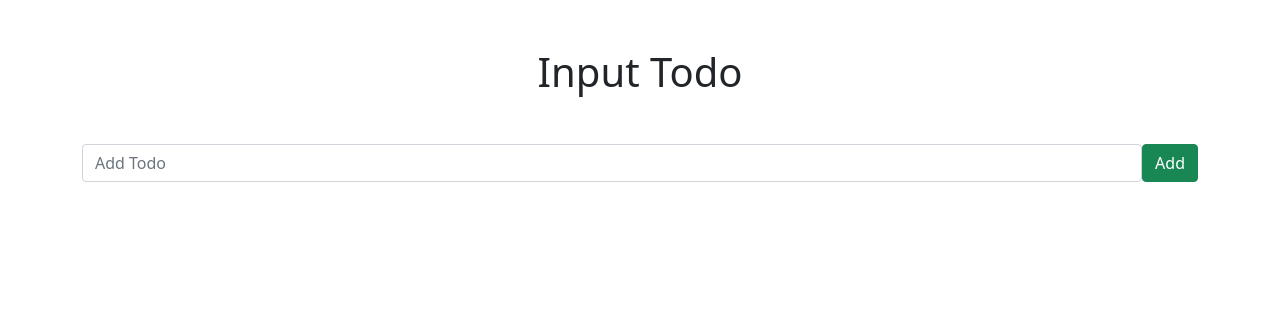
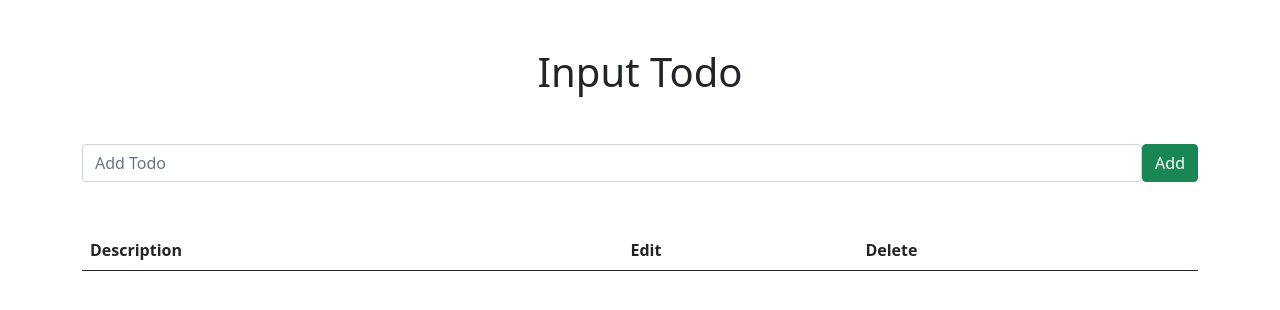
Before and after one commit to IbnDaanis/pern, a React (Create React App) app in the folder client/: page / in a window 1280 px wide. Shown: the top 310 px of the page. Built offline with nearby package versions, Linux system fonts and the light colour scheme.

Commit message:
TodoList component

```diff
--- a/client/src/App.js
+++ b/client/src/App.js
@@ -1,10 +1,12 @@
 import React from 'react'
 import { InputTodo } from './components/InputTodo'
+import { TodoList } from './components/TodoList'
 
 export const App = () => {
   return (
     <div className='container'>
       <InputTodo />
+      <TodoList />
     </div>
   )
 }
--- a/client/src/components/TodoList.js
+++ b/client/src/components/TodoList.js
@@ -0,0 +1,22 @@
+import React, { useState, useEffect } from 'react'
+
+export const TodoList = () => {
+  const [todos, setTodos] = useState([])
+
+  useEffect(() => {}, [])
+
+  return (
+    <>
+      <table className='table mt-5'>
+        <thead>
+          <tr>
+            <th scope='col'>Description</th>
+            <th scope='col'>Edit</th>
+            <th scope='col'>Delete</th>
+          </tr>
+        </thead>
+        <tbody></tbody>
+      </table>
+    </>
+  )
+}
```
